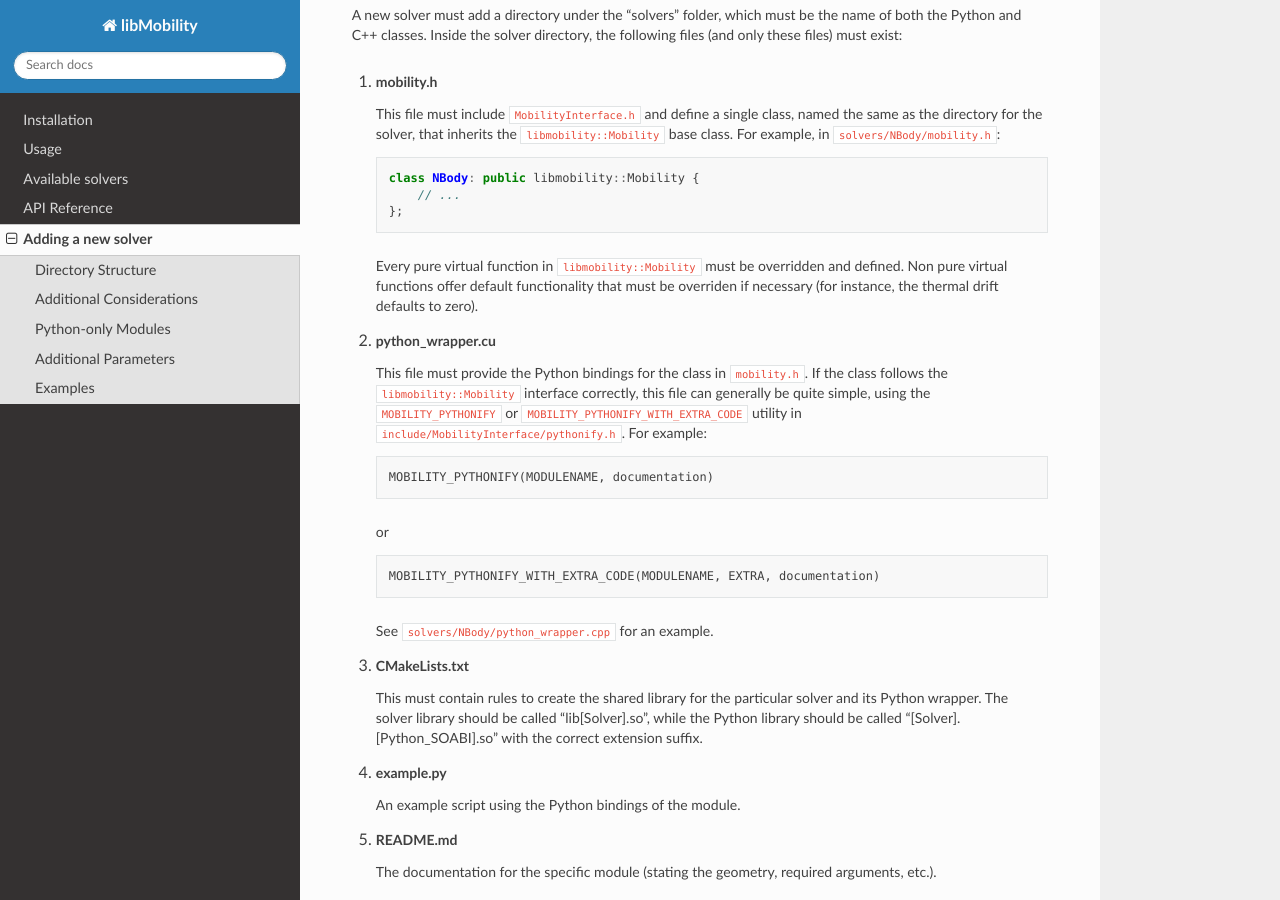
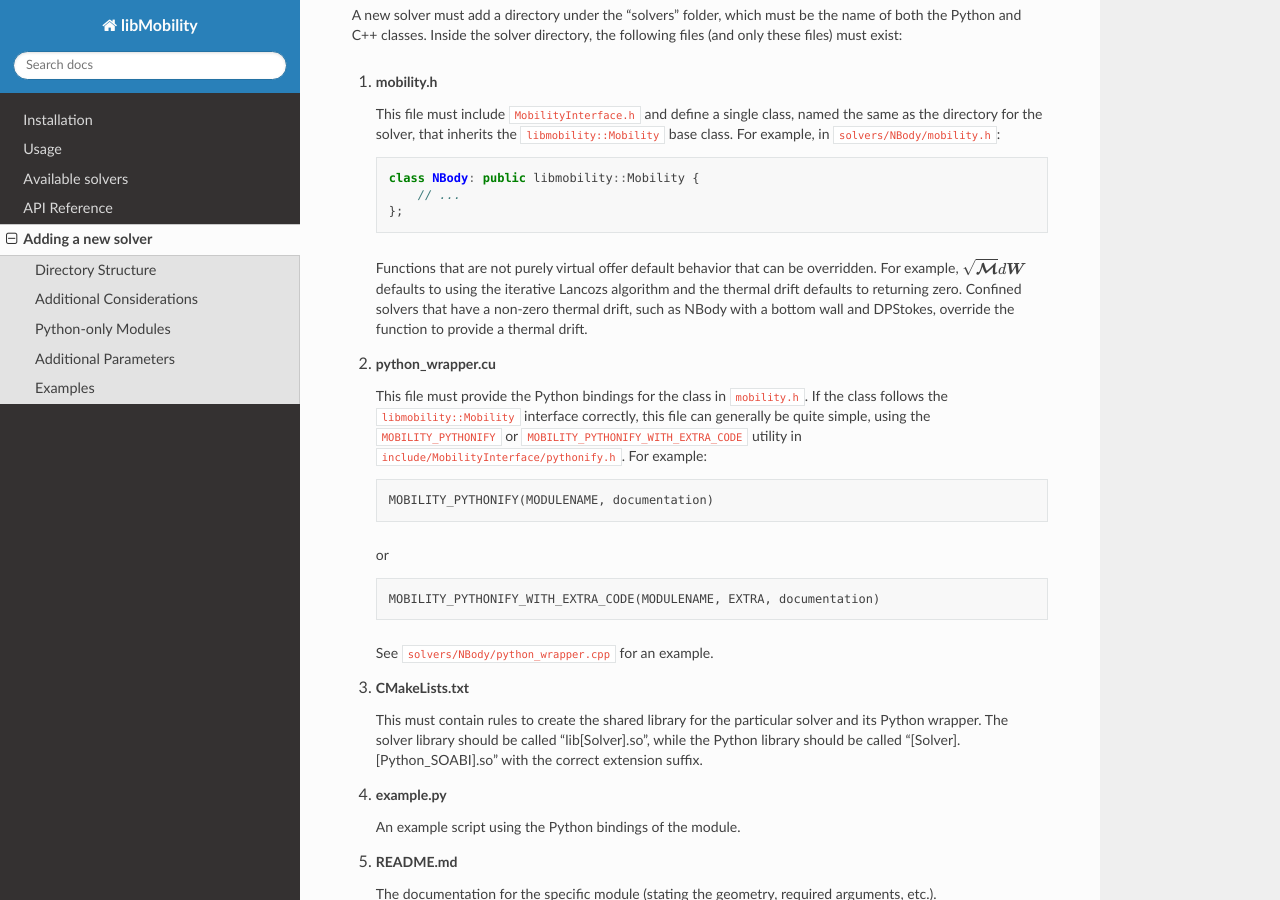
Before and after one commit to stochasticHydroTools/libMobility, a Sphinx documentation site: the page built from docs/source/new-solver.rst, in a window 1280 px wide and 900 px high, scrolled down 338 px. Built offline with Sphinx 7.4.7 and the Read the Docs theme 3.1.0, drawn with Linux system fonts in a browser that asks for light colours.

Commit message:
Update docs

```diff
--- a/docs/source/new-solver.rst
+++ b/docs/source/new-solver.rst
@@ -20,7 +20,7 @@ A new solver must add a directory under the "solvers" folder, which must be the
           // ...
       };
 
-   Every pure virtual function in ``libmobility::Mobility`` must be overridden and defined. Non pure virtual functions offer default functionality that must be overriden if necessary (for instance, the thermal drift defaults to zero).
+   Functions that are not purely virtual offer default behavior that can be overridden. For example, :math:`\sqrt{\boldsymbol{\mathcal{M}}}d\boldsymbol{W}` defaults to using the iterative Lancozs algorithm and the thermal drift defaults to returning zero. Confined solvers that have a non-zero thermal drift, such as NBody with a bottom wall and DPStokes, override the function to provide a thermal drift.
 
 2. **python_wrapper.cu**
 
```
